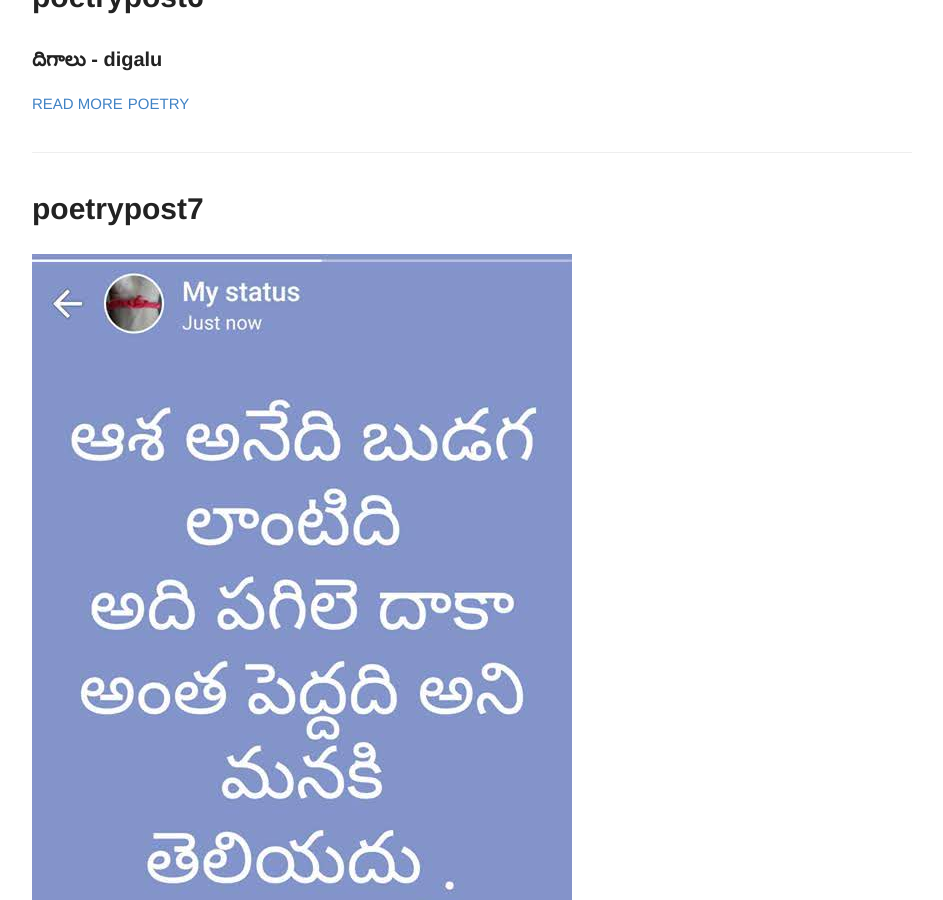
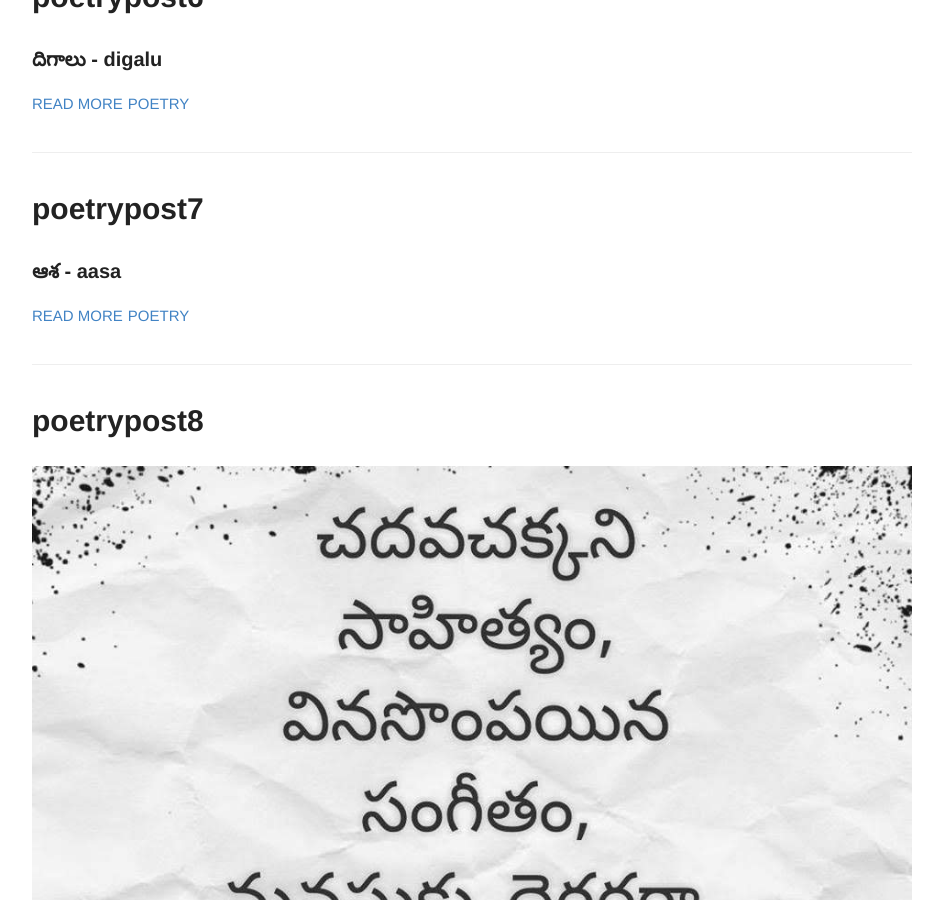
Before and after one commit to rsk/rsk.github.io, a Jekyll site: the page built from index.html, in a window 1280 px wide and 900 px high, scrolled down 1294 px. Shown: the whole window, without its empty margins (168-1111 px from the left). Built offline with Jekyll 4.4.1, drawn with Linux system fonts in a browser that asks for light colours.

Commit message:
update excerpt

```diff
--- a/_posts/2014-6-24-poetrypost7.md
+++ b/_posts/2014-6-24-poetrypost7.md
@@ -2,6 +2,7 @@
 layout: post
 title: poetrypost7
 number: 7
+excerpt: ఆశ - aasa
 tags:
   - poetry
 
```
